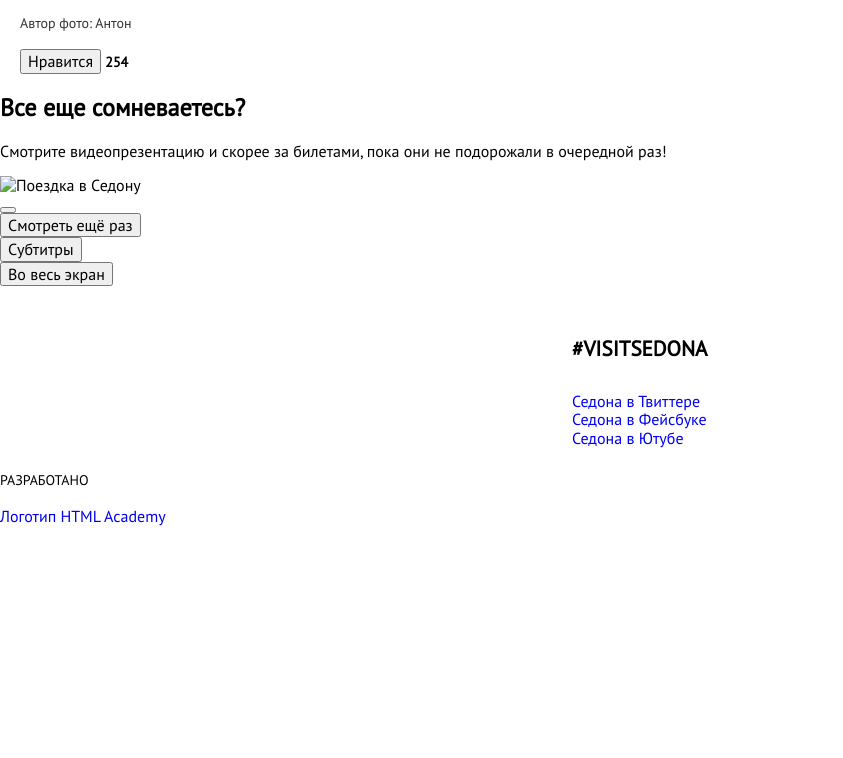
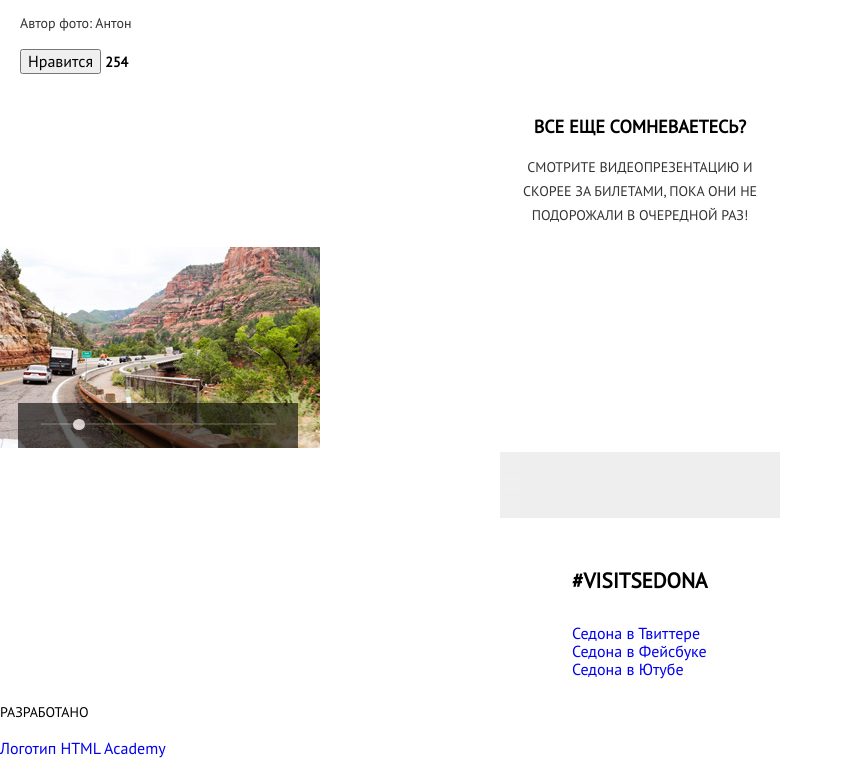
Before and after one commit to AlinaGlinskaya/632459-sedona-19, a website: page source/photo.html in a window 1280 px wide. Shown: the part 2122-2880 px from the top of the page, without its empty margins (0-843 px from the left). Before the commit the page ends 2648 px from the top, so only its background shows below. Drawn offline with nearby package versions, Linux system fonts and the light colour scheme; files that its build step writes are made by us from their sources.

Commit message:
добавляет типографику и изображения на главной и photo 2 часть

```diff
--- /dev/null
+++ b/source/less/blocks/controls.less
@@ -0,0 +1,12 @@
+.controls {
+  width: 280px;
+  height: 66px;
+  margin: 0 auto;
+  background-color: #eeeeee;
+}
+
+.controls__button {
+  width: 20px;
+  height: 20px;
+  border: none;
+}
--- /dev/null
+++ b/source/less/blocks/map.less
@@ -0,0 +1,9 @@
+.map__wrapper {
+  position: relative;
+}
+
+.map__marker {
+  position: absolute;
+  top: 150px;
+  left: 150px;
+}
--- /dev/null
+++ b/source/less/blocks/offer.less
@@ -0,0 +1,25 @@
+.offer {
+  margin: 40px auto;
+  width: 280px;
+}
+
+.offer__title {
+  font-size: 21px;
+  line-height: 26px;
+  font-weight: 700;
+  text-align: center;
+}
+
+.offer__text {
+  font-size: 14px;
+  line-height: 24px;
+  color: #333333;
+  text-align: center;
+}
+
+.offer__button {
+  padding: 15px;
+  font-size: 21px;
+  line-height: 26px;
+  font-weight: 700;
+}
--- /dev/null
+++ b/source/less/blocks/presentation.less
@@ -0,0 +1,60 @@
+.presentation {
+  margin: 40px auto;
+}
+
+.presentation__title {
+  font-size: 18px;
+  line-height: 26px;
+  font-weight: 700;
+}
+
+.presentation__title,
+.presentation__text {
+  text-transform: uppercase;
+  text-align: center;
+}
+
+.presentation__text {
+  width: 236px;
+  margin: 0 auto;
+  font-size: 14px;
+  line-height: 24px;
+  color: #333333;
+}
+
+.presentation__video {
+  position: relative;
+  margin-top: 20px;
+}
+
+.presentation__video-scroll {
+  position: absolute;
+  top: 156px;
+  left: 18px;
+  width: 280px;
+  height: 45px;
+  margin: 0 auto;
+  background-color: #000000;
+  opacity: 0.6;
+}
+
+.presentation__video-scale {
+  position: relative;
+  width: 235px;
+  height: 2px;
+  margin: 20px auto;
+  background-color: #ffffff;
+  opacity: 0.2;
+}
+
+.presentation__video-toggle {
+  position: absolute;
+  top: 16px;
+  left: 55px;
+  width: 11px;
+  height: 11px;
+  background-color: #ffffff;
+  opacity: 1;
+  border-radius: 50%;
+  border: none;
+}
--- a/source/less/service.less
+++ b/source/less/service.less
@@ -3,7 +3,6 @@ html {
 }
 
 body {
-  margin: 0;
   font-family: "PT Sans", "Arial", sans-serif;
 }
 
@@ -26,3 +25,23 @@ a {
   padding: 0;
   list-style: none;
 }
+
+.button {
+  display: block;
+  color: #ffffff;
+  text-transform: uppercase;
+  text-align: center;
+  background-color: #81b3d2;
+}
+
+.visually-hidden {
+  position: absolute;
+  overflow: hidden;
+  width: 1px;
+  height: 1px;
+  margin: -1px;
+  padding: 0;
+  border: 0;
+  white-space: nowrap;
+  clip: rect(0 0 0 0);
+}
--- a/source/less/style.less
+++ b/source/less/style.less
@@ -8,12 +8,16 @@
 //blocks
 @import "blocks/advantages.less";
 @import "blocks/banner.less";
+@import "blocks/controls.less";
 @import "blocks/copyright.less";
 @import "blocks/features.less";
 @import "blocks/main-content.less";
+@import "blocks/map.less";
+@import "blocks/offer.less";
 @import "blocks/page-footer.less";
 @import "blocks/page-header.less";
 @import "blocks/page-title.less";
 @import "blocks/photos.less";
+@import "blocks/presentation.less";
 @import "blocks/site-list.less";
 @import "blocks/social-list.less";
--- a/source/photo.html
+++ b/source/photo.html
@@ -79,7 +79,7 @@
       <h2 class="presentation__title">Все еще сомневаетесь?</h2>
       <p class="presentation__text">Смотрите видеопрезентацию и скорее за билетами, пока они не подорожали в очередной раз!</p>
       <div class="presentation__video">
-        <img class="presentation__video-preview" alt="Поездка в Седону">
+        <img class="presentation__video-preview" src="img/video-mobile@1x.jpg" alt="Поездка в Седону">
         <div class="presentation__video-scroll">
           <div class="presentation__video-scale"></div>
           <button class="presentation__video-toggle" type="button"></button>
@@ -87,13 +87,19 @@
         <div class="presentation__controls controls">
           <ul class="controls__list list">
             <li class="controls__item">
-              <button class="controls__button controls__button--repeat" type="button">Смотреть ещё раз</button>
+              <button class="controls__button controls__button--repeat" type="button">
+                <span class="visually-hidden">Смотреть ещё раз</span>
+              </button>
             </li>
             <li class="controls__item">
-              <button class="controls__button controls__button--subtitles" type="button">Субтитры</button>
+              <button class="controls__button controls__button--subtitles" type="button">
+                <span class="visually-hidden">Субтитры</span>
+              </button>
             </li>
             <li class="controls__item">
-              <button class="controls__button controls__button--fullscreen" type="button">Во весь экран</button>
+              <button class="controls__button controls__button--fullscreen" type="button">
+                <span class="visually-hidden">Во весь экран</span>
+              </button>
             </li>
           </ul>
         </div>
```
Also changed, not shown: source/index.html (+1 -1 lines).
